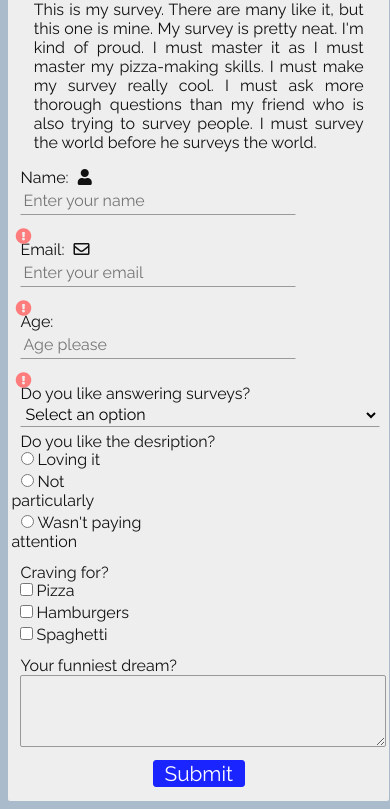
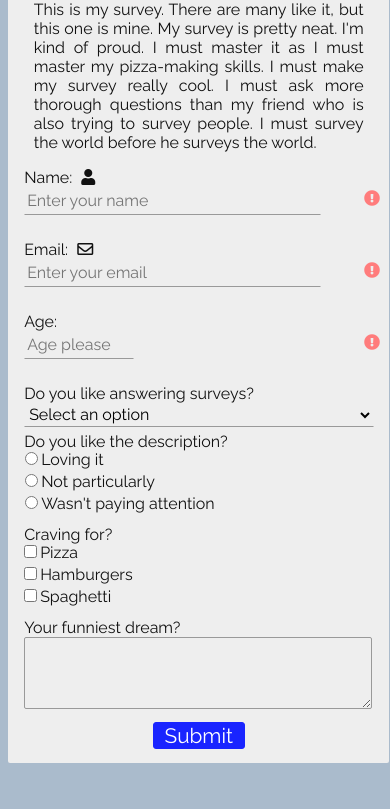
Before and after one commit to release-the-kraken/survey-form, a plain HTML site: page index.html in a window 390 px wide. Shown: the part 92-901 px from the top of the page. After the commit the page ends 863 px from the top, so only its background shows below. Drawn offline with Linux system fonts and the light colour scheme.

Commit message:
Improved layout for small displays

```diff
--- a/index.html
+++ b/index.html
@@ -65,7 +65,7 @@
     </div>
     <!--radio button group -->
     <div class="left-tab">
-      <label for="radio-group">Do you like the desription?</label>
+      <label for="radio-group">Do you like the description?</label>
     </div>
     <div class="right-tab">
       <ul>
--- a/script.js
+++ b/script.js
@@ -11,7 +11,7 @@ let errorMessage = classes("error"),
     failureIcon = classes("failure-icon");
 
 let validateFormInput = (id, index, message) => {
-    if(id.value.trim() === ""){
+    if(id.value === ""){
         errorMessage[index].innerHTML = message;
         failureIcon[index].style.opacity = "1";
         successIcon[index].style.opacity = "0";
--- a/style.css
+++ b/style.css
@@ -63,7 +63,7 @@ label{
   color: #6bff6b;
   position: absolute;
   margin-top: 8px;
-  opacity: 0;
+  opacity: 1;
 }
 .error {
   color: #ff7c7c;
@@ -134,17 +134,28 @@ textarea{
 @media screen and (max-width: 535px) {
   #main{
     width: 98%;
+    overflow: hidden;
   }
   #survey-form{
-    width: 100%;
+    width: 98%;
   }
   .left-tab {
     width: 100%;
     text-align: left;
   }
-  .right-tabab {
-    width: 100%;
-    float: left;
+  .right-tab{
+    width:auto;
+  }
+  .failure-icon{
+    position: absolute;
+    margin-top: -30px;
+    right: 10px;
+  }
+  .success-icon {
+    position: absolute;
+    margin-top: -30px;
+    right: 10px;
+    opacity: 0;
   }
   .input-box {
     width: 150%;
```
